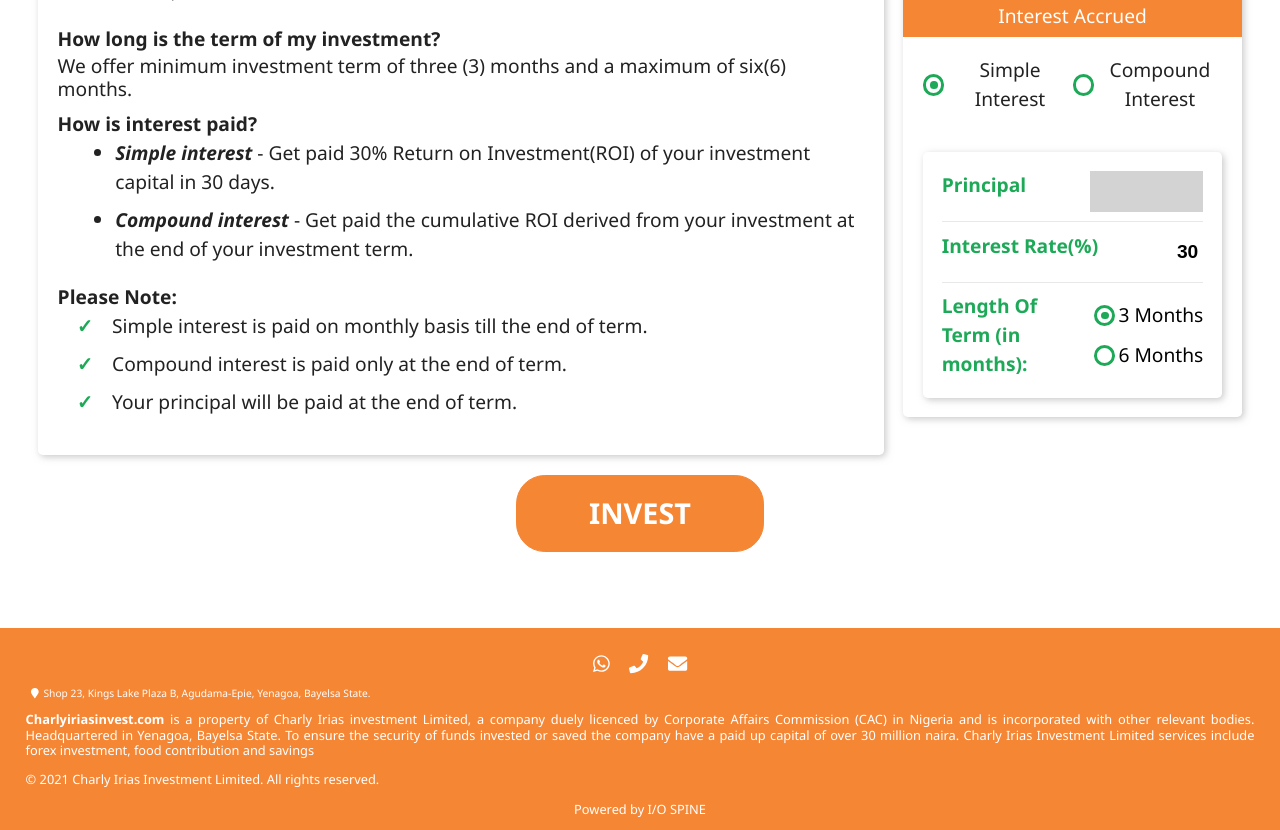
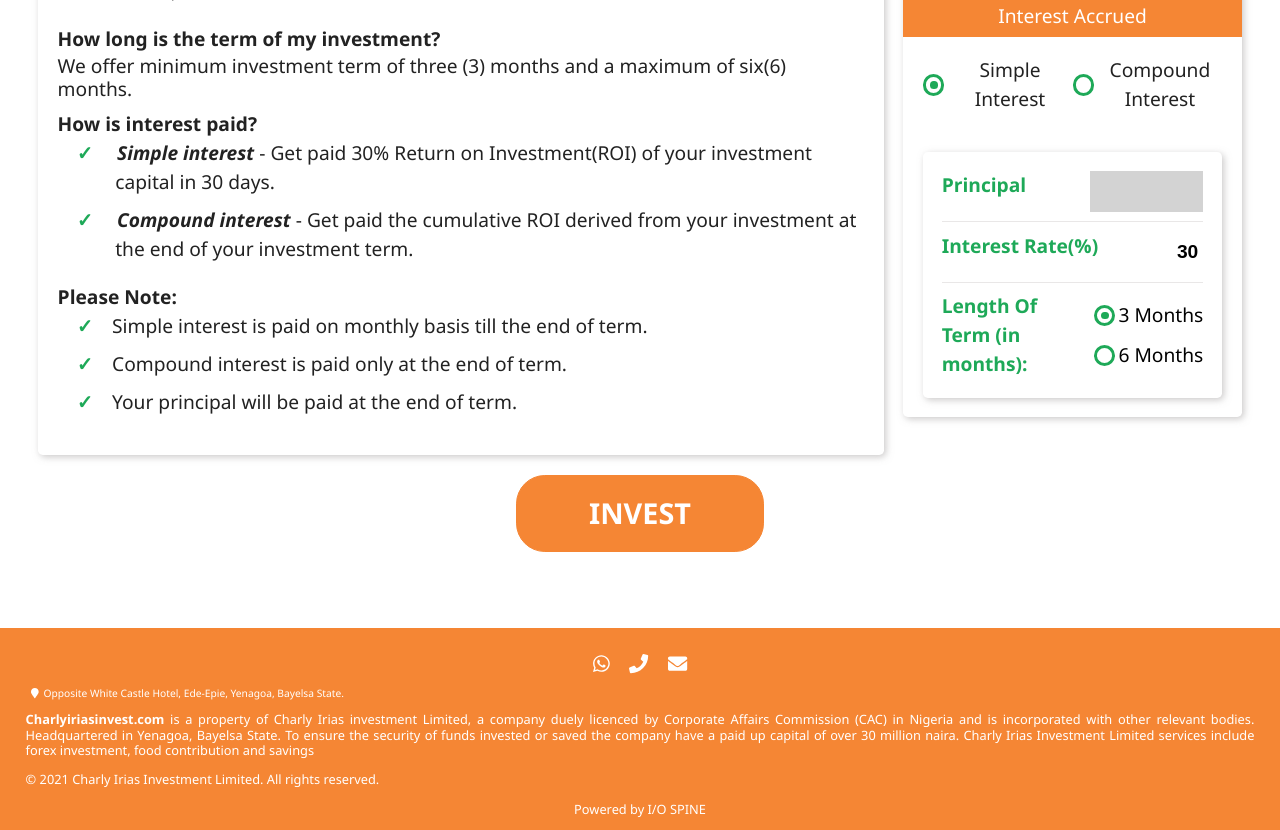
Before and after one commit to Johnleonarduc/charlyiriasinvestment, an Angular app: page /#/products/forex-investment in a window 1280 px wide. Shown: the part 660-1490 px from the top of the page. Built offline with nearby package versions, Linux system fonts and the light colour scheme.

Commit message:
update green ticks and footer address

```diff
--- a/src/app/components/food-contribution/food-contribution.component.css
+++ b/src/app/components/food-contribution/food-contribution.component.css
@@ -49,7 +49,7 @@
 .tick-list-good li:before {
     content: "✓";
     margin: 0 1em 0 -2em ;
-    color: #1ea958;
+    /* color: white; */
     font-weight: bold;
 }
 
--- a/src/app/components/footer/footer.component.html
+++ b/src/app/components/footer/footer.component.html
@@ -10,7 +10,7 @@
         <!-- <a href="#" target="_blank" rel="noopener" title="LinkedIn social media icon"><fa-icon [icon]="faYoutube"></fa-icon></a> -->
     </section>
     <section class="address">
-        <p><fa-icon [icon]="faMapMarker"></fa-icon>Shop 23, Kings Lake Plaza B, Agudama-Epie, Yenagoa, Bayelsa State.</p>
+        <p><fa-icon [icon]="faMapMarker"></fa-icon>Opposite White Castle Hotel, Ede-Epie, Yenagoa, Bayelsa State. </p>
 
         <!-- <a href="tel:+2349135080336" target="_blank" rel="noopener" title="Ciil Phone icon"><fa-icon [icon]="faPhone"  flip="horizontal"></fa-icon>+2349135080336</a> -->
         <!-- <a href="mailto:charlyiriasinvestment@gmail.com" target="_blank" rel="noopener" title="Ciil Email icon"><fa-icon [icon]="faEnvelope"></fa-icon>charlyiriasinvestment@gmail.com</a> -->
--- a/src/app/components/forex-investment/forex-investment.component.html
+++ b/src/app/components/forex-investment/forex-investment.component.html
@@ -13,7 +13,7 @@
         <div class="package-description card">
             <h5>How much can you invest?</h5>
 
-            <ul>
+            <ul class="tick-list-good">
                 <li><strong> Simple interest:</strong> We currently accept minimum of 50,000 naira and maximum of 5 million naira.</li>
                 <li><strong> Compound interest:</strong> We currently accept minimum of 50,000 naira and maximum of 500,000 naira.</li>
             </ul>
@@ -21,7 +21,7 @@
             <h5>How long is the term of my investment?</h5>
             <p class="fix">We offer minimum investment term of three (3) months and a maximum of six(6) months.</p>
             <h5>How is interest paid?</h5>
-            <ul>
+            <ul class="tick-list-good">
                 <li><strong> Simple interest</strong> - Get paid 30% Return on Investment(ROI) of your investment capital in 30 days.</li>
                 <li><strong> Compound interest </strong>- Get paid the cumulative ROI derived from your investment at the end of your investment term.</li>
             </ul>
--- a/src/app/components/forex-investment/forex-investment.component.ts
+++ b/src/app/components/forex-investment/forex-investment.component.ts
@@ -23,9 +23,9 @@
 
   calculator(){
     if(this.interestType === 'simple interest'){
-        return this.principal*(this.interestRate/100)*(parseInt(this.lengthOfTerm, 10));
+        return this.principal*(this.interestRate/100)*(+this.lengthOfTerm);
     }else if(this.interestType === 'compound interest'){
-      return this.principal*((1+ (this.interestRate/100))**(parseInt(this.lengthOfTerm, 10)));
+      return this.principal*((1+ (this.interestRate/100))**(+this.lengthOfTerm));
     }else{
       return 0;
     }
--- a/src/app/components/header/header.component.css
+++ b/src/app/components/header/header.component.css
@@ -49,7 +49,6 @@
     width: 100%;
     background-color: white;
     font-weight: bold;
-    /* height: max-content; */
     box-sizing: border-box;
     box-shadow: 0 3px 10px gray;
     grid-template-rows: repeat(5, 4em);
@@ -57,7 +56,6 @@
     align-items: center;
 
 }
-
 
 .navitem{
     text-decoration: none;
@@ -67,14 +65,12 @@
     padding: 1em 0;
     border-bottom: 1px solid rgba(187, 181, 181, 0.589);
     font-size: 1em
-
 }
 
 .nav-last {
     border-bottom: none;
     margin-bottom: 1em;
 }
-
 
 .desk-menu {
     display: none;
--- a/src/app/components/savings-and-loans/savings-and-loans.component.css
+++ b/src/app/components/savings-and-loans/savings-and-loans.component.css
@@ -39,6 +39,17 @@
 #hero-icon {
     width: 4em;
     align-self: end;
+}
+
+.tick-list-good li {
+    list-style: none;
+}
+
+.tick-list-good li:before {
+    content: "✓";
+    margin: 0 1em 0 -2em ;
+    color: #1ea958;
+    font-weight: bold;
 }
 
 
--- a/src/app/components/savings-and-loans/savings-and-loans.component.html
+++ b/src/app/components/savings-and-loans/savings-and-loans.component.html
@@ -14,7 +14,7 @@
             <p>This savings can be towards a specific goal like school fees, or for paying rent.</p>
             <p>This package is for daily contribution; you will collect the total amount at the end of the month.</p>
             <p><strong> It works like this.</strong></p>
-            <ul>
+            <ul class="tick-list-good">
                 <li>You decide the amount you want to be saving daily.</li>
                 <li>Buy the card and start saving.</li>
             </ul>
```
